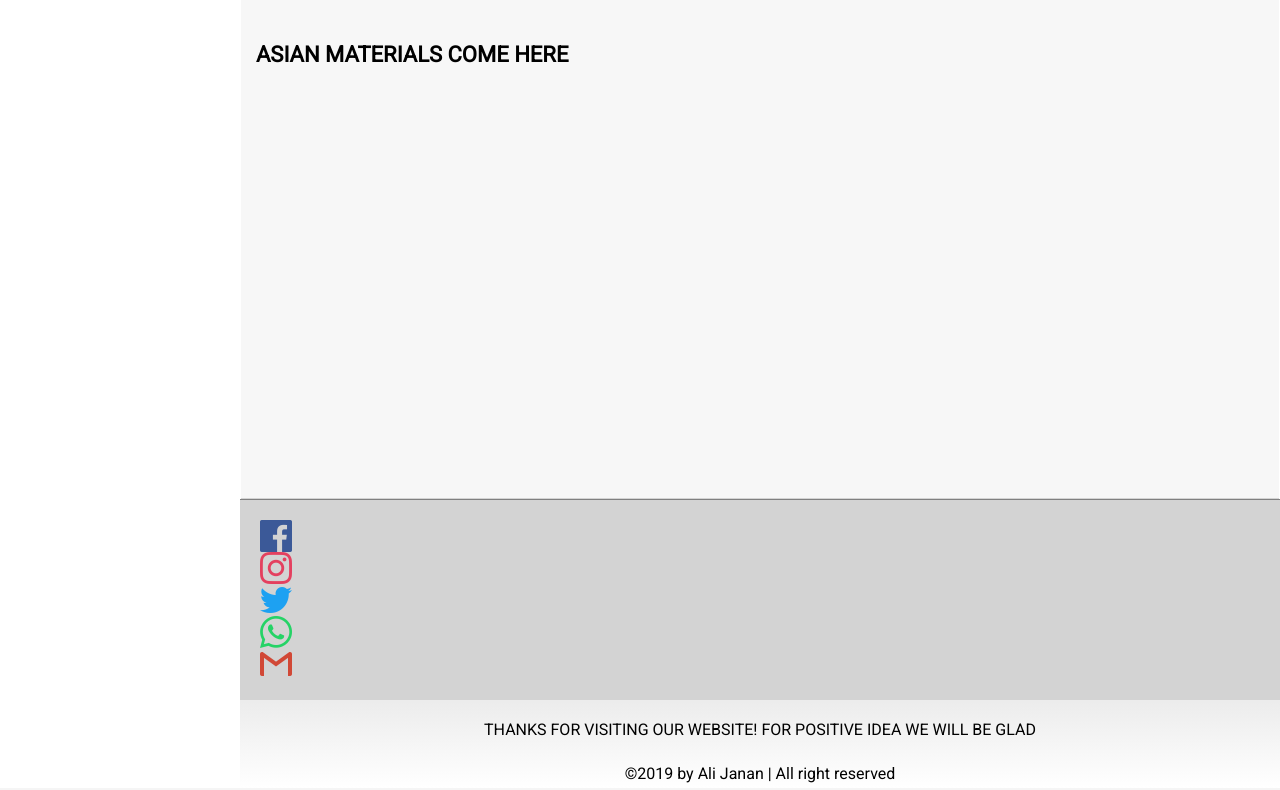
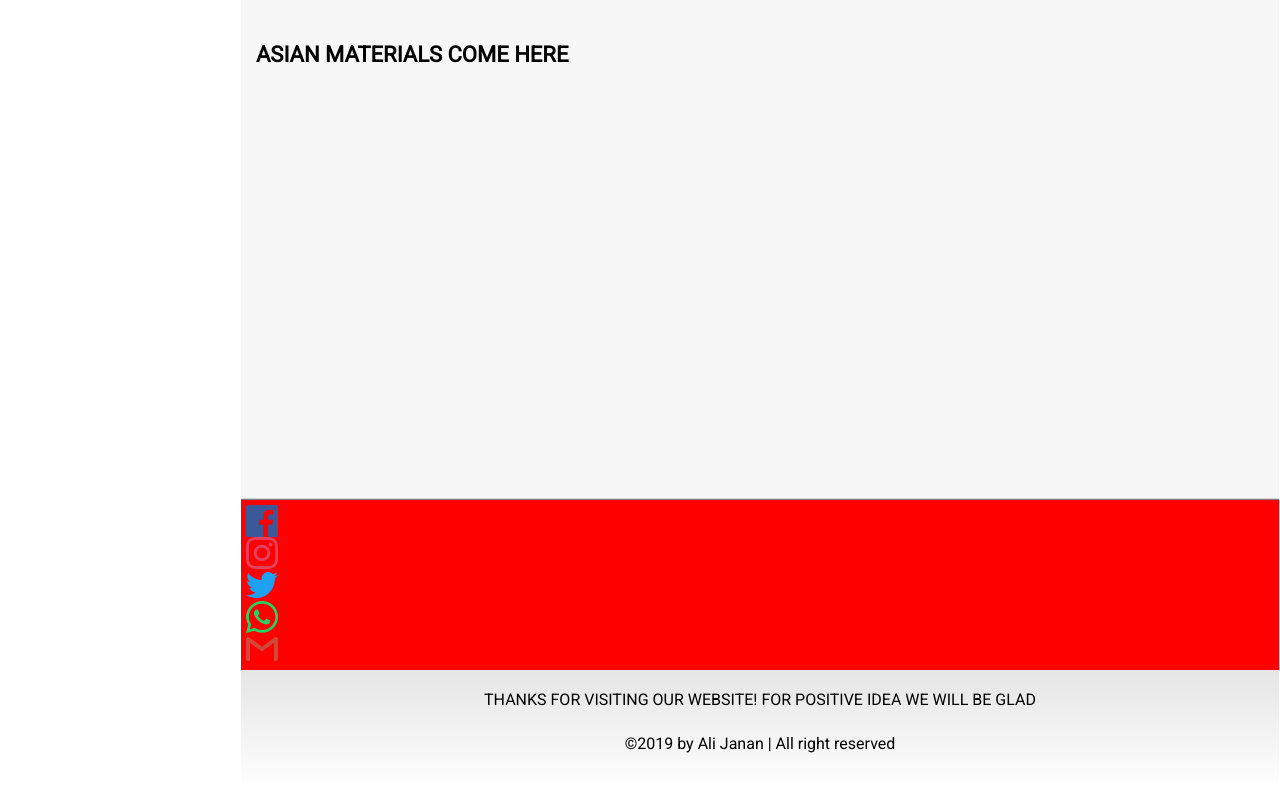
Before and after one commit to Ali-Janan/WebSite, a PHP site: page /index.php?page=index in a window 1280 px wide. Shown: the part 1251-2041 px from the top of the page. Run offline with PHP 8.4, Linux system fonts and the light colour scheme; some web fonts are replaced.

Commit message:
dynamic website.

```diff
--- a/asset/css/index.css
+++ b/asset/css/index.css
@@ -2,7 +2,6 @@
  --------------------------------------------------------------------------------------- */
  html,body,div,span,applet,object,iframe,h1,h2,h3,h4,h5,h6,p,blockquote,pre,a,abbr,acronym,address,big,cite,code,del,dfn,em,img,ins,kbd,q,s,samp,small,strike,strong,sub,sup,tt,var,b,u,i,center,dl,dt,dd,ol,ul,li,fieldset,form,label,legend,table,caption,tbody,tfoot,thead,tr,th,td,article,aside,canvas,details,embed,figure,figcaption,footer,header,hgroup,menu,nav,output,ruby,section,summary,time,mark,audio,video{margin:0;padding:0;border:0;font-size:100%;font:inherit;vertical-align:baseline}article,aside,details,figcaption,figure,footer,header,hgroup,menu,nav,section{display:block}body{line-height:1}ol,ul{list-style:none}blockquote,q{quotes:none}blockquote:before,blockquote:after,q:before,q:after{content:'';content:none}table{border-collapse:collapse;border-spacing:0}
 
-  /* Mettre Box Sizing "border-box" par défaut */
  html , body{
   font-size: 16px;
   box-sizing: border-box;
@@ -12,8 +11,6 @@
 *, *:before, *:after {
   box-sizing: inherit;
 }
-
-  /* Les liens par défaut */
 a {
   text-decoration: none !important;
   color: inherit;
@@ -21,15 +18,10 @@
   display: block;
   transition: color 0.3s ease;
 }
-
 a:hover {
   color: #5d79ea;
   border-bottom-color: transparent;
-    /*text-decoration: none;*/
 }
-
-  /* FONT - Propriétés par défaut
-  ----------------------------------------------*/
 body,
 button,
 input,
@@ -41,8 +33,6 @@
   line-height: 1.75em;
   color: black;
 }
-  /* TITRES
-  ----------------------------------------------*/
 h1,
 h2,
 h3,
@@ -68,40 +58,24 @@
   font-size: 1.1em;
   font-weight: 400;
 }
-
-  /* PARAGRAPHES
-  ----------------------------------------------*/
 p {
   margin-bottom: 2em;
 }
-
-  /* BOLD
-  ----------------------------------------------*/
 strong, b {
   font-weight: 400;
 }
-
-  /* IMAGES
-  ----------------------------------------------*/
 img {
   display: block;
   width: 100%;
   height: auto;
-
 }
-
-  /* SELECTIONS, PLACEHOLDERS
-  ----------------------------------------------*/
-  /*Document selection*/
 ::selection {
   background-color: lightblue;
   color:#fff;
 }
-  /*Form elements placeholders*/
 ::placeholder {
   color:#ccc;
 }
-
 ul {
   list-style-type: none;
   margin: 0px;
@@ -109,10 +83,10 @@
 }
 .padding {
   padding: 15px;
-
 }
 /*
-  --------------------Reset End-----------------------------*/
+--------------------RESET END-----------------------------*/
+
 /* GRID SYSTEM START */
 .grid-container {
   display: grid;
@@ -168,35 +142,21 @@
 .list-container {
   width: 50%;
 }
-  .search :hover{
-
-  }
 .list-container ul {
   display: flex;
   flex-flow: row;
   justify-content: space-around;
   font-size: 22px;
-
-  }
-  .list {
-
 }
 .list:hover {
   border-bottom: 1px orange solid;
 }
-  .log {
-
-  }
 .log:hover {
   border-bottom: 1px orange solid;
-  }
-  .lan {
-
 }
 .lan:hover {
   border-bottom: 1px orange solid;
 }
-
 .bottom-row {
   height: 35px;
 }
@@ -205,15 +165,10 @@
   flex-flow: row;
   justify-content: space-around;
   font-size: 20px;
-    /* margin: 0 20px; */
 }
-
 .my-nav a:hover {
   color: #000;
-    /* font-size: 20px; */
-    /* margin: 0 20px; */
 }
-
 .my-nav li:hover {
   color: black;
   border-bottom: 5px green solid;
@@ -222,6 +177,8 @@
   color: red;
   border-bottom: 5px red solid;
 }
+
+
 /* for hiden icon in normal view, show only in responsive*/
 .nav-open {
   display: block;
@@ -231,12 +188,9 @@
   background: yellowgreen;
   color: white;
   height: 30vh;
-
 }
-
 .na v.nav-open li {
   padding: 2em 0;
-
 }
 .icon-menu {
   display: none;
@@ -251,7 +205,6 @@
   position: fixed;
   z-index: 1;
   margin-top: 85px;
-    /* border-bottom: 1px lightgray solid; */
 }
 .category {
   display: block;
@@ -263,7 +216,6 @@
   padding-bottom: 10px;
   padding-left: 10px;
 }
-
 .category a:hover {
   background-color: #E0E0E0;
   color: black;
@@ -271,7 +223,6 @@
   font-size: 20px;
   padding-top: 10px;
   padding-bottom: 10px
-
 }aside.ex3 {
   width: 240px;
   max-height: 470px;
@@ -292,7 +243,6 @@
   color: #4ca828;
   background-color: #EEEEEE;
   border-bottom: 1px #FEFEFE solid;
-
 }
 /* for icon which is hiden in normal */
 #menu-products {
@@ -362,8 +312,6 @@
   width: 92px;
   margin: 0px auto;
 }
-  .itmes img:hover {
-  }
 .discount {
   background-color: #EA6A10;
   text-align: center;
@@ -422,14 +370,6 @@
 #more {
   display: none;
 }
-  /* .icon-add-to-basket {
-    position: absolute;
-    border-radius: 45%;
-    border-color: lightgray;
-    bottom: 220px;
-    left: 71%;
-    background-color: white;
-  } */
 .icon-add-to-basket {
   position: absolute;
   border: 0;
@@ -476,13 +416,10 @@
   margin-left: 240px;
 }
 .media-icon {
-    display: flex;
-    flex-flow: row wrap;
-    justify-content: space-between;
   font-size: 2em;
   width: 100%;
-    padding: 20px;
-    background-color: lightgray;
+  padding: 5px;
+  background-color: red;
 }
 .ft-text {
   text-align: center;
@@ -493,7 +430,7 @@
 /* -------------------------------------------------------------- */
 /* MEDIA QUERIES STYLES*/
 
-    /* devices (laptops, 800px and up) */
+/* devices (800px) */
 @media only screen and (max-width: 800px) {
   body {
     background-color: red;
@@ -504,15 +441,12 @@
   .bottom-row ul a {
     text-align: center;
   }
-
   .my-nav {
     display: none;
   }
-
   .my-nav.nav-open {
     display: block;
   }
-
   .icon-menu {
     display: block;
     position: absolute;
@@ -532,30 +466,25 @@
   #menu-products {
     display: block;
   }
-
   .menu {
     display: none;
   }
-
   .main-content, .footer {
     width: 100vw;
     margin-left: 0px;
   }
-
 }
 /* Extra small devices (phones, 600px and down) */
 @media only screen and (max-width: 600px) {
   body {
     background-color: yellow;
   }
-
 }
 
 /* BRANCHES - HTML PAGE */
 /* ------------------------------------------------- */
 
-
-     /* -----------header------------ */
+/* header */
 #shop-header {
   top: 0;
   z-index: 100;
@@ -607,19 +536,12 @@
 select,
 textarea {
   width: 100%;
-      /* Full width */
   border: 1px solid #ccc;
-      /* Gray border */
   border-radius: 4px;
-      /* Rounded borders */
   margin-top: 6px;
-      /* Add a top margin */
   margin-bottom: 16px;
-      /* Bottom margin */
   resize: vertical
-        /* Allow the user to vertically resize the textarea (not horizontally) */
 }
-
 /* Style the submit button with a specific background color etc */
 input[type=submit] {
   background-color: #4CAF50;
@@ -629,17 +551,14 @@
   border-radius: 4px;
   cursor: pointer;
 }
-
 /* When moving the mouse over the submit button, add a darker green color */
 input[type=submit]:hover {
   background-color: #45a049;
 }
-
 /* Add a background color and some padding around the form */
 .container {
   border-radius: 5px;
   background-color: #f2f2f2;
-      /* background-color: yellowgreen; */
   padding: 20px;
   width: 80%;
   padding-top: 0px;
@@ -647,7 +566,6 @@
   margin-top: 20px;
   margin-bottom: 20px;
 }
-
 .box {
   margin: 0 auto;
 }
@@ -659,19 +577,15 @@
   margin-left: 0px;
   text-align: center;
   font-size: 22px;
-      /* padding-top: 20px; */
 }
 
-    /* ------------------------------------ */
+/* BOOTRTRAP */
 .badge-notify {
   background:red;
   position:relative;
   top: -20px;
   right: 10px;
 }
-
 .my-cart-icon-affix {
-      /*position: fixed;*/
   z-index: 999;
-      /* background-color: #1da1f2; */
 }
--- a/index.php
+++ b/index.php
@@ -146,8 +146,8 @@
     <!-- FOOTER START -->
     <footer class="footer">
 
-      <section class="media-icon">
-        <ul>
+      <section>
+        <ul class="media-icon">
           <li><a href="https://www.facebook.com/" class="icon-facebook1"></a></li>
           <li><a href="https://www.instagram.com/" class="icon-instagram"></a></li>
           <li><a href="https://twitter.com/login?lang=en" class="icon-twitter"></a></li>
```
Also changed, not shown: html/about.html (+5 -7 lines), html/branch.html (+2 -5 lines), html/contact.html (+2 -9 lines), html/index.html (+0 -8 lines). Lines whose indentation alone changed are shown as unchanged.
